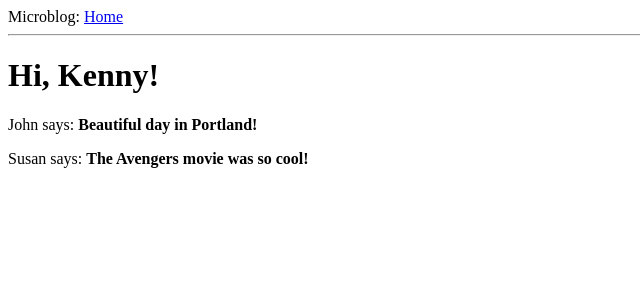
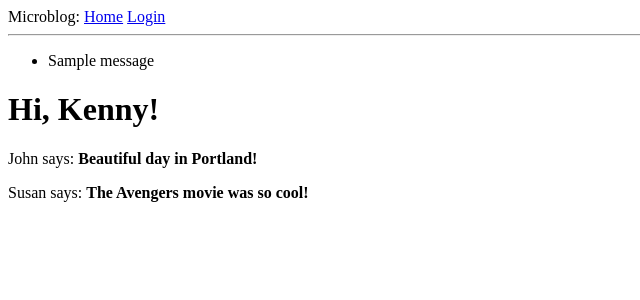
Before and after one commit to damwead/flask_project, a Flask app: page / in a window 1280 px wide. Shown: the top 300 px of the page, without its empty margins (0-640 px from the left). Run offline with Flask 2, Linux system fonts and the light colour scheme; one stand-in notice (Sample message) is shown.

Commit message:
made login form with simple validators

```diff
--- a/app.py
+++ b/app.py
@@ -1,6 +1,6 @@
 from flask import Flask
 from flask_sqlalchemy import SQLAlchemy
-from flask import render_template
+from flask import render_template, flash, redirect, url_for
 from forms import LoginForm
 from config import Config
 
@@ -9,7 +9,8 @@ app = Flask(__name__)
 app.config.from_object(Config)
 
 
-@app.route("/", methods=["GET", "POST"])
+@app.route("/")
+@app.route("/index", methods=["GET", "POST"])
 def index():
     user = {'username': 'Kenny'}
     posts = [
@@ -23,3 +24,13 @@ def index():
         }
     ]
     return render_template('index.html', title='Home', user=user, posts=posts)
+
+
+@app.route("/login",  methods=["GET", "POST"])
+def login():
+    form = LoginForm()
+    if form.validate_on_submit():
+        flash("Login requested for user {}, remember_me{}".format(
+            form.username.data, form.remember_me.data))
+        return redirect(url_for('index'))
+    return render_template('login.html', title="Sing In", form=form)
--- a/templates/base.html
+++ b/templates/base.html
@@ -11,9 +11,23 @@
 
 
     <body>
-    <div>Microblog: <a href="/index">Home</a></div>
-    <hr>
-    {% block content %}{% endblock %}
-
+        <div>
+            Microblog:
+            <a href="{{ url_for('index') }}">Home</a>
+            <a href="{{ url_for('login') }}">Login</a>
+        </div>
+        <hr>
+        {% with messages = get_flashed_messages() %}
+        {% if messages %}
+        <ul>
+            {% for message in messages %}
+            <li>
+                {{ message }}
+            </li>
+            {% endfor %}
+        </ul>
+        {% endif %}
+        {% endwith %}
+        {% block content %}{% endblock %}
     </body>
 </html>
```
Also changed, not shown: templates/login.html (+7 -1 lines), 4 other files.
